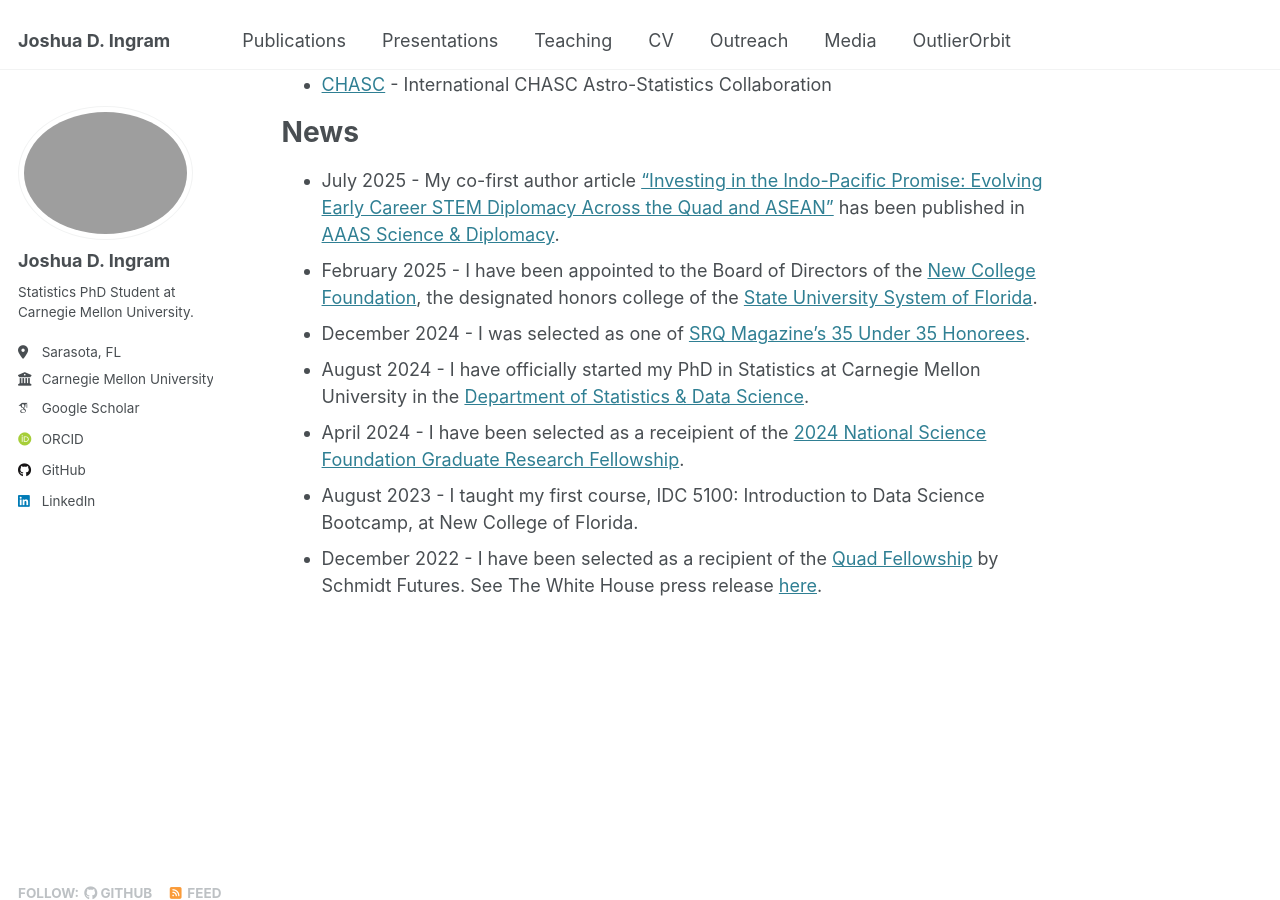
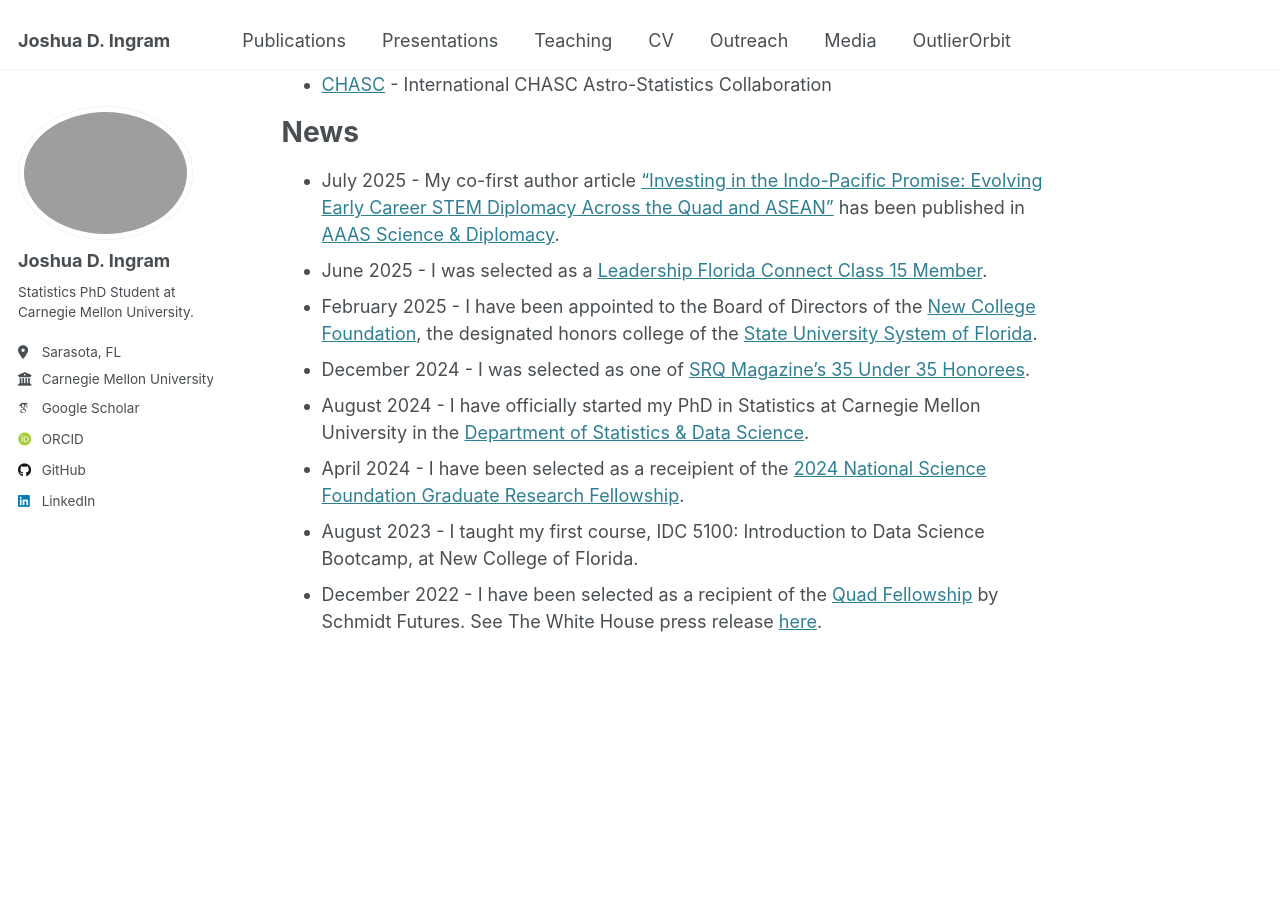
Before and after one commit to Joshuaingram/joshuaingram.github.io, a Jekyll site: the page built from _pages/about.md, in a window 1280 px wide and 900 px high, scrolled down 957 px. Built offline with Jekyll 4.4.1, drawn with Linux system fonts in a browser that asks for light colours; some web fonts are replaced.

Commit message:
Update about.md

```diff
--- a/_pages/about.md
+++ b/_pages/about.md
@@ -29,6 +29,7 @@
 ======
 
 * July 2025 - My co-first author article ["Investing in the Indo-Pacific Promise: Evolving Early Career STEM Diplomacy Across the Quad and ASEAN"](https://doi.org/10.1126/scidip.aea4232) has been published in [AAAS Science & Diplomacy](https://www.sciencediplomacy.org).
+* June 2025 - I was selected as a [Leadership Florida Connect Class 15 Member](https://www.leadershipflorida.org/announcing-the-2025-2026-new-class-members).
 * February 2025 - I have been appointed to the Board of Directors of the [New College Foundation](https://www.srqmagazine.com/srq-daily/2025-02-26/26227_New-College-Foundation-Welcomes-Five-Distinguished-Professionals-to-Board-of-Directors), the designated honors college of the [State University System of Florida](https://www.flbog.edu).
 * December 2024 - I was selected as one of [SRQ Magazine's 35 Under 35 Honorees](https://www.srqmagazine.com/articles/2110/35-Under-35).
 * August 2024 - I have officially started my PhD in Statistics at Carnegie Mellon University in the [Department of Statistics & Data Science](https://www.cmu.edu/dietrich/statistics-datascience/index.html).
```
